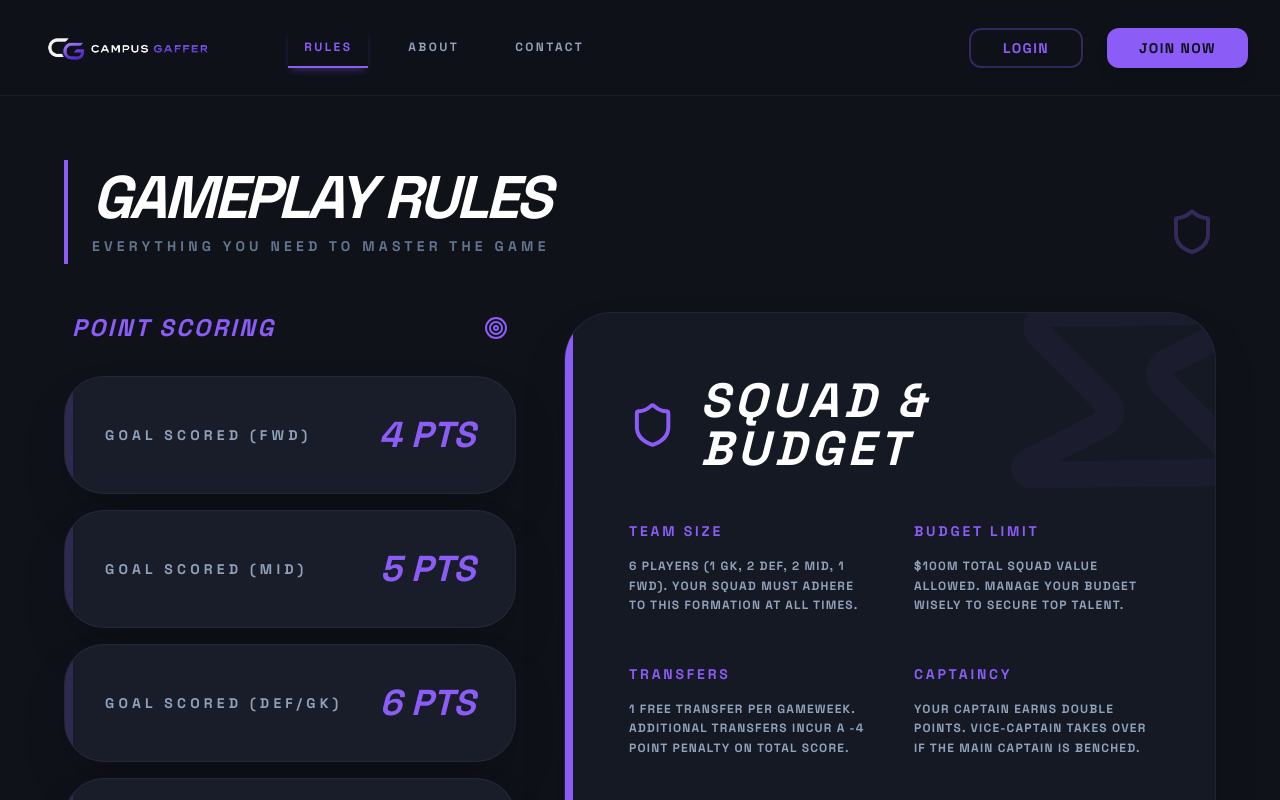
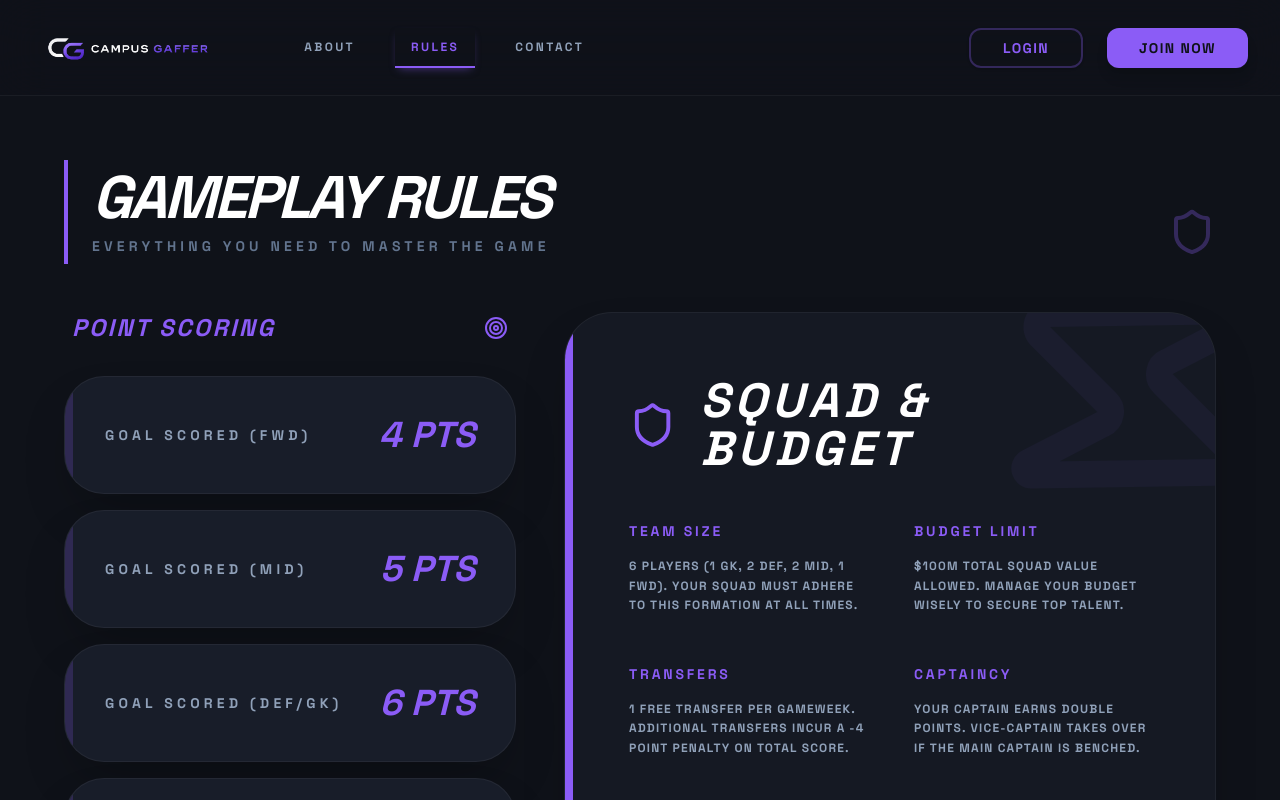
Before and after one commit to campus-gaffer/campus-gaffer-org, a React (Vite) app in the folder campus-gaffer-frontend/: page /rules in a window 1280 px wide. Shown: the top 800 px of the page. Built offline with nearby package versions, Linux system fonts and the light colour scheme; no server answers.

Commit message:
fix: reorder signed-out nav, remove empty footer bottom bar

```diff
--- a/campus-gaffer-frontend/src/components/Footer.tsx
+++ b/campus-gaffer-frontend/src/components/Footer.tsx
@@ -68,10 +68,6 @@ export default function Footer() {
             </div>
           </div>
         </div>
-
-        {/* Bottom bar */}
-        <div className="mt-16 pt-8 border-t border-white/5 flex flex-col md:flex-row items-center justify-between gap-4">
-        </div>
       </div>
     </footer>
   )
--- a/campus-gaffer-frontend/src/components/NavBar.tsx
+++ b/campus-gaffer-frontend/src/components/NavBar.tsx
@@ -76,13 +76,13 @@ export default function Navbar() {
             </SignedIn>
             <SignedOut>
               <NavigationMenuItem>
-                <Link to="/rules" className={navLinkClass("/rules")}>
-                  RULES
+                <Link to="/about" className={navLinkClass("/about")}>
+                  ABOUT
                 </Link>
               </NavigationMenuItem>
               <NavigationMenuItem>
-                <Link to="/about" className={navLinkClass("/about")}>
-                  ABOUT
+                <Link to="/rules" className={navLinkClass("/rules")}>
+                  RULES
                 </Link>
               </NavigationMenuItem>
               <NavigationMenuItem>
```
